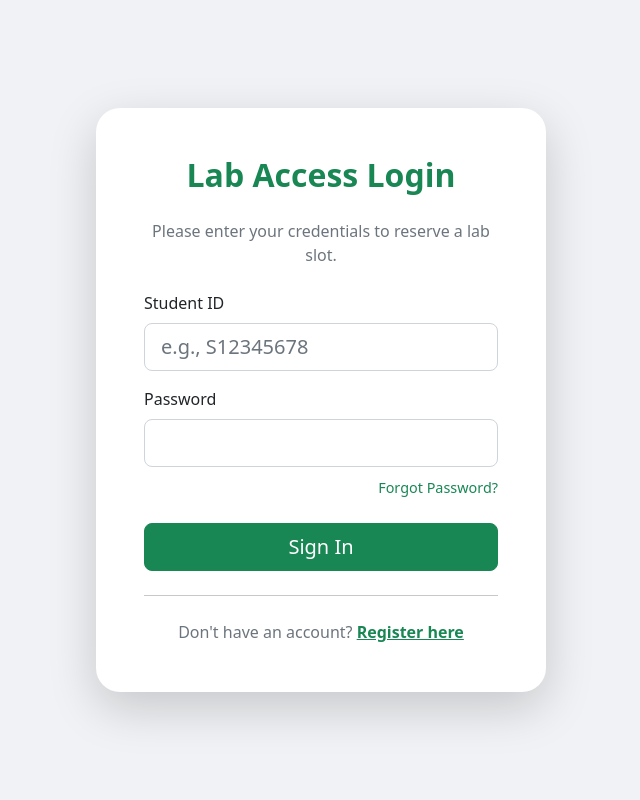
After one commit to nidqija/Unnamed-Project, a Django app: page /user_login/ in a window 1280 px wide. The commit adds this page. Shown: the whole page, without its empty margins (319-959 px from the left). Run offline with Django 5.2, Linux system fonts and the light colour scheme.

Commit message:
added login page for students

```diff
--- /dev/null
+++ b/fastapiproject/items/templates/user_login.html
@@ -0,0 +1,91 @@
+<!DOCTYPE html>
+<html lang="en">
+<head>
+    <meta charset="UTF-8">
+    <meta name="viewport" content="width=device-width, initial-scale=1.0">
+    <title>Student Login - Lab Reservation System</title>
+    <!-- Bootstrap CSS (v5.2) -->
+    <link href="https://cdn.jsdelivr.net/npm/bootstrap@5.2.3/dist/css/bootstrap.min.css" rel="stylesheet" xintegrity="sha384-rbsA2VBKQhggwzxH7pPCaAqO46MgnOM80zW1RWuH61DGLwZJEdK2Kadq2F9CUG65" crossorigin="anonymous">
+    <style>
+        /* Custom CSS for centering and a nice background */
+        body {
+            background-color: #f0f2f5; /* Slightly darker gray background for contrast */
+            display: flex;
+            justify-content: center;
+            align-items: center;
+            min-height: 100vh;
+            margin: 0;
+            padding: 20px;
+        }
+        .login-card {
+            max-width: 450px;
+            width: 100%;
+            box-shadow: 0 1rem 3rem rgba(0, 0, 0, 0.175); /* Prominent shadow for depth */
+            border-radius: 1.5rem; /* More rounded corners */
+            border: none;
+            transition: transform 0.3s ease-in-out;
+        }
+        .login-card:hover {
+            transform: translateY(-5px);
+        }
+        .form-control:focus {
+            border-color: #198754; /* Change focus color to success green */
+            box-shadow: 0 0 0 0.25rem rgba(25, 135, 84, 0.25);
+        }
+        .btn-primary {
+            background-color: #198754;
+            border-color: #198754;
+        }
+        .btn-primary:hover {
+            background-color: #157347;
+            border-color: #157347;
+        }
+    </style>
+</head>
+<body>
+
+    <div class="card login-card p-4 p-md-5">
+        <h2 class="card-title text-center mb-4 text-success fw-bold">Lab Access Login</h2>
+        <p class="text-center text-muted mb-4">Please enter your credentials to reserve a lab slot.</p>
+        <form id="loginForm" class="needs-validation" novalidate method="post" action="{% url 'user_login' %}">
+            {% csrf_token %}
+
+            <!-- Student ID (User ID) -->
+            <div class="mb-3">
+                <label for="studentId" class="form-label">Student ID</label>
+                <input type="text" class="form-control form-control-lg" name="student_id" id="studentId" placeholder="e.g., S12345678" required>
+                <div class="invalid-feedback">
+                    Please enter your Student ID.
+                </div>
+            </div>
+
+            <!-- Password -->
+            <div class="mb-4">
+                <label for="password" class="form-label">Password</label>
+                <input type="password" name="password" class="form-control form-control-lg" id="password" required>
+                <div class="invalid-feedback">
+                    Please enter your password.
+                </div>
+                <div class="mt-2 text-end">
+                    <a href="#" class="text-decoration-none text-success" style="font-size: 0.9rem;">Forgot Password?</a>
+                </div>
+            </div>
+
+            <div class="d-grid gap-2">
+                <button type="submit" class="btn btn-primary btn-lg">Sign In</button>
+            </div>
+
+            <hr class="my-4">
+
+            <p class="text-center text-muted mb-0">
+                Don't have an account? <a href="{% url 'register_user' %}" class="text-success fw-semibold">Register here</a>
+            </p>
+        </form>
+    </div>
+
+    <!-- Bootstrap JS Bundle (v5.2) -->
+    <script src="https://cdn.jsdelivr.net/npm/bootstrap@5.2.3/dist/js/bootstrap.bundle.min.js" xintegrity="sha384-kenU1KFdBIe4zVF0s0G1M5b4hcpxyD9F7jL+jjXkk+Q2h455rYXK/7HAuoJl+0I4" crossorigin="anonymous"></script>
+
+
+</body>
+</html>
--- a/fastapiproject/items/templates/user_register.html
+++ b/fastapiproject/items/templates/user_register.html
@@ -81,7 +81,7 @@
             </div>
 
             <div class="mt-3">
-                <p>Already have an account? <a href="{% url 'login' %}">Log in here</a>.</p>
+                <p>Already have an account? <a href="{% url 'user_login' %}">Log in here</a>.</p>
                 <p><a href="{% url 'login' %}">Log in as admin</a>.</p>
             </div>
         </form>
--- a/fastapiproject/items/urls.py
+++ b/fastapiproject/items/urls.py
@@ -2,7 +2,7 @@
 # from .views import index, custom_admin_login
 
 from django.urls import path
-from .views import index, custom_admin_login , admin_dashboard , reserve_page , insert_admin , register_user
+from .views import index, custom_admin_login , admin_dashboard , reserve_page , insert_admin , register_user , user_login
 
 urlpatterns = [
     # 1. Homepage: maps the root URL (e.g., http://127.0.0.1:8000/)
@@ -14,5 +14,6 @@ urlpatterns = [
     path('admin_dashboard/' , admin_dashboard , name='admin_dashboard') ,
     path('reserve/' , reserve_page , name='reserve'),
     path('insert_admin/' , insert_admin , name='insert_admin') ,
-    path('register_user/' , register_user , name='register_user')
+    path('register_user/' , register_user , name='register_user'),
+    path('user_login/' , user_login , name='user_login')
 ]
--- a/fastapiproject/items/views.py
+++ b/fastapiproject/items/views.py
@@ -89,3 +89,20 @@ def register_user(request):
 
         return redirect(reserve_page)
     return render(request , 'user_register.html')
+
+
+def user_login(request):
+    if request.method == 'POST':
+        student_id = request.POST.get('student_id')
+        password = request.POST.get('password')
+
+        try:
+             user = User.objects.get(student_id=student_id , password=password)
+             request.session['user_id'] = user.user_id
+             return redirect(reserve_page )
+
+        except User.DoesNotExist:
+             print("Invalid user credentials")
+             return render(request , 'user_login.html')
+
+    return render(request , 'user_login.html')
```
Also changed, not shown: fastapiproject/db.sqlite3.
